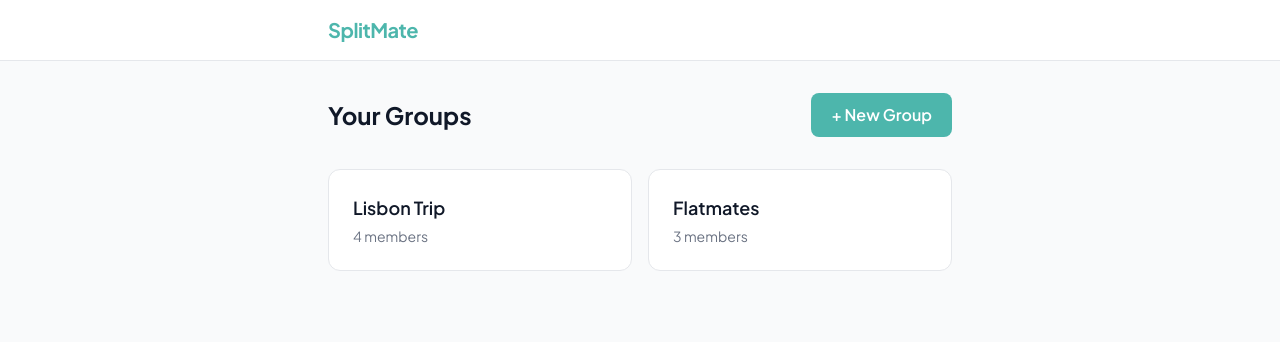
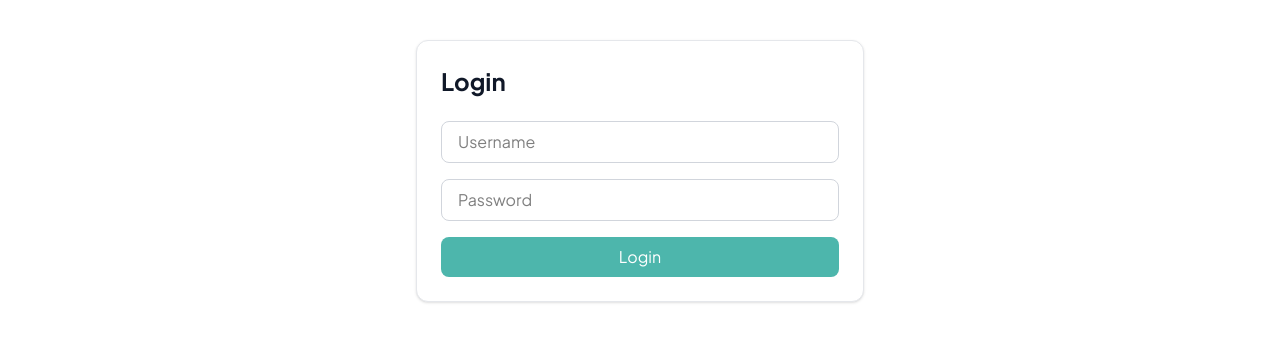
Before and after one commit to nt-arturleite/splitmate, a React (Vite) app: page / in a window 1280 px wide. Shown: the top 342 px of the page. Built offline with nearby package versions, Linux system fonts and the light colour scheme; data requests are answered from the project's data file.

Commit message:
feat: Implement Data & Backend Features

```diff
--- a/db.json
+++ b/db.json
@@ -1,23 +1,42 @@
 {
+  "users": [
+    { "id": 1, "name": "Ana", "username": "ana", "password": "password123" },
+    {
+      "id": 2,
+      "name": "Bruno",
+      "username": "bruno",
+      "password": "password123"
+    },
+    {
+      "id": 3,
+      "name": "Carlos",
+      "username": "carlos",
+      "password": "password123"
+    },
+    {
+      "id": 4,
+      "name": "Diana",
+      "username": "diana",
+      "password": "password123"
+    },
+    { "id": 5, "name": "Eva", "username": "eva", "password": "password123" },
+    { "id": 6, "name": "Lucas", "username": "lucas", "password": "password123" }
+  ],
   "groups": [
     {
       "id": "lisbon-trip",
       "name": "Lisbon Trip",
-      "members": [
-        "Ana",
-        "Bruno",
-        "Carlos",
-        "Diana"
-      ]
+      "members": [1, 2, 3, 4]
     },
     {
       "id": "flatmates",
       "name": "Flatmates",
-      "members": [
-        "Bruno",
-        "Eva",
-        "Carlos"
-      ]
+      "members": [2, 5, 3]
+    },
+    {
+      "name": "EI",
+      "members": [6],
+      "id": "PZtU8ORf4PA"
     }
   ],
   "expenses": [
@@ -26,137 +45,40 @@
       "groupId": "lisbon-trip",
       "description": "Dinner at Alfama",
       "amount": 6000,
-      "paidBy": "Ana",
-      "participants": [
-        "Ana",
-        "Bruno",
-        "Carlos",
-        "Diana"
-      ]
+      "paidById": 1,
+      "participantIds": [1, 2, 3, 4]
     },
     {
       "id": "exp-2",
       "groupId": "lisbon-trip",
       "description": "Taxi to hotel",
       "amount": 3200,
-      "paidBy": "Bruno",
-      "participants": [
-        "Ana",
-        "Bruno",
-        "Carlos",
-        "Diana"
-      ]
+      "paidById": 2,
+      "participantIds": [1, 2, 3, 4]
     },
     {
       "id": "exp-3",
       "groupId": "lisbon-trip",
       "description": "Museum tickets",
       "amount": 4800,
-      "paidBy": "Carlos",
-      "participants": [
-        "Ana",
-        "Bruno",
-        "Carlos",
-        "Diana"
-      ]
+      "paidById": 3,
+      "participantIds": [1, 2, 3, 4]
     },
     {
       "id": "exp-4",
       "groupId": "flatmates",
       "description": "Groceries",
       "amount": 8700,
-      "paidBy": "Eva",
-      "participants": [
-        "Bruno",
-        "Eva",
-        "Carlos"
-      ]
+      "paidById": 5,
+      "participantIds": [2, 5, 3]
     },
     {
       "id": "exp-5",
       "groupId": "flatmates",
       "description": "Electricity bill",
       "amount": 4500,
-      "paidBy": "Bruno",
-      "participants": [
-        "Bruno",
-        "Eva",
-        "Carlos"
-      ]
-    },
-    {
-      "groupId": "flatmates",
-      "description": "Teste",
-      "amount": 2000,
-      "paidBy": "Carlos",
-      "participants": [
-        "Bruno",
-        "Eva",
-        "Carlos"
-      ],
-      "id": "6k8uiVe5_04"
-    },
-    {
-      "groupId": "flatmates",
-      "description": "Settle Carlos",
-      "amount": 3066,
-      "paidBy": "Carlos",
-      "participants": [
-        "Eva"
-      ],
-      "id": "e1GS9ryFN7w"
-    },
-    {
-      "groupId": "lisbon-trip",
-      "description": "Settle Bruno",
-      "amount": 300,
-      "paidBy": "Bruno",
-      "participants": [
-        "Carlos"
-      ],
-      "id": "VY01N2Hpj2Q"
-    },
-    {
-      "groupId": "lisbon-trip",
-      "description": "Diana Settle with Ana",
-      "amount": 2500,
-      "paidBy": "Diana",
-      "participants": [
-        "Ana"
-      ],
-      "id": "y83fuPDPnRY"
-    },
-    {
-      "groupId": "lisbon-trip",
-      "description": "Diana Settle",
-      "amount": 1000,
-      "paidBy": "Diana",
-      "participants": [
-        "Carlos"
-      ],
-      "id": "a-mxe9-bL7o"
-    },
-    {
-      "groupId": "lisbon-trip",
-      "description": "Bruno expense",
-      "amount": 1000,
-      "paidBy": "Ana",
-      "participants": [
-        "Bruno"
-      ],
-      "id": "xcGTCB3ieHc"
-    },
-    {
-      "groupId": "flatmates",
-      "description": "cneas",
-      "amount": 2000,
-      "paidBy": "Eva",
-      "participants": [
-        "Carlos",
-        "Bruno",
-        "Eva"
-      ],
-      "id": "SuthL4rO0NY"
+      "paidById": 2,
+      "participantIds": [2, 5, 3]
     }
   ],
   "$schema": "./node_modules/json-server/schema.json"
--- a/package.json
+++ b/package.json
@@ -12,6 +12,7 @@
     "preview": "vite preview"
   },
   "dependencies": {
+    "papaparse": "^5.5.3",
     "react": "^19.2.4",
     "react-dom": "^19.2.4"
   },
@@ -19,6 +20,7 @@
     "@eslint/js": "^9.39.4",
     "@tailwindcss/vite": "^4.2.2",
     "@types/node": "^24.12.2",
+    "@types/papaparse": "^5.5.2",
     "@types/react": "^19.2.14",
     "@types/react-dom": "^19.2.3",
     "@vitejs/plugin-react": "^6.0.1",
--- a/src/App.tsx
+++ b/src/App.tsx
@@ -2,20 +2,45 @@ import { useState } from "react";
 import type { Group } from "./types";
 import GroupList from "./components/GroupList";
 import GroupDetail from "./components/GroupDetail";
+import Login from "./components/Login";
 
 export default function App() {
   const [selectedGroup, setSelectedGroup] = useState<Group | null>(null);
+  const [token, setToken] = useState<string | null>(
+    localStorage.getItem("token"),
+  );
+
+  const handleLogin = (newToken: string) => {
+    localStorage.setItem("token", newToken);
+    setToken(newToken);
+  };
+
+  const handleLogout = () => {
+    localStorage.removeItem("token");
+    setToken(null);
+    setSelectedGroup(null);
+  };
+
+  if (!token) {
+    return <Login onLogin={handleLogin} />;
+  }
 
   return (
     <div className="min-h-screen bg-gray-50 font-sans">
       <header className="bg-white border-b border-gray-200">
-        <div className="max-w-2xl mx-auto px-6 py-4">
+        <div className="max-w-2xl mx-auto px-6 py-4 flex justify-between items-center">
           <h1
             className="text-xl font-bold text-teal tracking-tight cursor-pointer"
             onClick={() => setSelectedGroup(null)}
           >
             SplitMate
           </h1>
+          <button
+            onClick={handleLogout}
+            className="text-sm text-gray-500 hover:text-teal transition-colors"
+          >
+            Logout
+          </button>
         </div>
       </header>
 
--- a/src/components/ExpenseForm.tsx
+++ b/src/components/ExpenseForm.tsx
@@ -17,6 +17,7 @@ export default function ExpenseForm({
   const [amountInput, setAmountInput] = useState("");
   const [paidBy, setPaidBy] = useState(members[0] ?? "");
   const [participants, setParticipants] = useState<string[]>(members);
+  const [isRecurring, setIsRecurring] = useState(false);
   const [showToast, setShowToast] = useState(false);
 
   useEffect(() => {
@@ -28,7 +29,13 @@ export default function ExpenseForm({
   const handleSubmit = async (e: React.SubmitEvent) => {
     e.preventDefault();
     const amount = Math.round(parseFloat(amountInput) * 100);
-    if (!description.trim() || isNaN(amount) || amount <= 0 || participants.length === 0) return;
+    if (
+      !description.trim() ||
+      isNaN(amount) ||
+      amount <= 0 ||
+      participants.length === 0
+    )
+      return;
 
     const expense = await createExpense({
       groupId,
@@ -36,6 +43,8 @@ export default function ExpenseForm({
       amount,
       paidBy,
       participants,
+      isRecurring,
+      recurrencePeriod: isRecurring ? "monthly" : undefined,
     });
 
     onExpenseAdded(expense);
@@ -44,6 +53,7 @@ export default function ExpenseForm({
     setAmountInput("");
     setPaidBy(members[0] ?? "");
     setParticipants(members);
+    setIsRecurring(false);
   };
 
   const toggleParticipant = (member: string) => {
@@ -51,7 +61,7 @@ export default function ExpenseForm({
     setParticipants((prev) =>
       prev.includes(member)
         ? prev.filter((m) => m !== member)
-        : [...prev, member]
+        : [...prev, member],
     );
   };
 
@@ -65,9 +75,7 @@ export default function ExpenseForm({
           Expense added!
         </div>
       )}
-      <h2 className="text-lg font-semibold text-gray-900 mb-4">
-        Add Expense
-      </h2>
+      <h2 className="text-lg font-semibold text-gray-900 mb-4">Add Expense</h2>
       <div className="space-y-4">
         <div>
           <label className="block text-sm font-medium text-gray-700 mb-1">
@@ -102,14 +110,8 @@ export default function ExpenseForm({
             </label>
             <select
               value={paidBy}
-              onChange={(e) => {
-                const newPayer = e.target.value;
-                setPaidBy(newPayer);
-                setParticipants((prev) =>
-                  prev.includes(newPayer) ? prev : [...prev, newPayer]
-                );
-              }}
-              className="w-full border border-gray-300 rounded-lg px-4 py-2.5 text-sm focus:outline-none focus:ring-2 focus:ring-teal/40 focus:border-teal bg-white"
+              onChange={(e) => setPaidBy(e.target.value)}
+              className="w-full border border-gray-300 rounded-lg px-4 py-2.5 text-sm focus:outline-none focus:ring-2 focus:ring-teal/40 focus:border-teal"
             >
               {members.map((member) => (
                 <option key={member} value={member}>
@@ -120,21 +122,23 @@ export default function ExpenseForm({
           </div>
         </div>
         <div>
-          <label className="block text-sm font-medium text-gray-700 mb-2">
+          <label className="block text-sm font-medium text-gray-700 mb-1">
             Split between
           </label>
-          <div className="flex flex-wrap gap-2">
+          <div className="flex flex-wrap gap-2 mt-2">
             {members.map((member) => (
               <button
                 key={member}
                 type="button"
                 onClick={() => toggleParticipant(member)}
-                className={`text-xs font-medium px-3 py-1.5 rounded-full border transition-colors ${
+                className={`px-3 py-1 text-sm rounded-full transition-colors ${
+                  participants.includes(member)
+                    ? "bg-teal text-white"
+                    : "bg-gray-100 text-gray-700 hover:bg-gray-200"
+                } ${
                   member === paidBy
-                    ? "bg-teal text-white border-teal opacity-75 cursor-default"
-                    : participants.includes(member)
-                      ? "bg-teal text-white border-teal cursor-pointer"
-                      : "bg-white text-gray-500 border-gray-300 hover:border-gray-400 cursor-pointer"
+                    ? "opacity-50 cursor-not-allowed"
+                    : "cursor-pointer"
                 }`}
               >
                 {member}
@@ -142,9 +146,24 @@ export default function ExpenseForm({
             ))}
           </div>
         </div>
+        <div className="flex items-center">
+          <input
+            id="is-recurring"
+            type="checkbox"
+            checked={isRecurring}
+            onChange={(e) => setIsRecurring(e.target.checked)}
+            className="h-4 w-4 text-teal border-gray-300 rounded focus:ring-teal"
+          />
+          <label
+            htmlFor="is-recurring"
+            className="ml-2 block text-sm text-gray-900"
+          >
+            Recurring expense (monthly)
+          </label>
+        </div>
         <button
           type="submit"
-          className="bg-teal hover:bg-teal-dark text-white font-semibold px-6 py-2.5 rounded-lg transition-colors cursor-pointer"
+          className="w-full bg-teal text-white font-semibold py-2.5 rounded-lg hover:bg-teal-dark transition-colors focus:outline-none focus:ring-2 focus:ring-offset-2 focus:ring-teal"
         >
           Add Expense
         </button>
--- a/src/components/GroupList.tsx
+++ b/src/components/GroupList.tsx
@@ -11,6 +11,7 @@ export default function GroupList({ onSelectGroup }: GroupListProps) {
   const [showForm, setShowForm] = useState(false);
   const [name, setName] = useState("");
   const [membersInput, setMembersInput] = useState("");
+  const [currency, setCurrency] = useState<"USD" | "EUR" | "GBP">("EUR");
 
   useEffect(() => {
     getGroups().then(setGroups);
@@ -24,7 +25,7 @@ export default function GroupList({ onSelectGroup }: GroupListProps) {
       .filter(Boolean);
     if (!name.trim() || members.length === 0) return;
 
-    const group = await createGroup(name.trim(), members);
+    const group = await createGroup(name.trim(), members, currency);
     setGroups((prev) => [...prev, group]);
     setName("");
     setMembersInput("");
@@ -76,6 +77,22 @@ export default function GroupList({ onSelectGroup }: GroupListProps) {
                 className="w-full border border-gray-300 rounded-lg px-4 py-2.5 text-sm focus:outline-none focus:ring-2 focus:ring-teal/40 focus:border-teal"
               />
             </div>
+            <div>
+              <label className="block text-sm font-medium text-gray-700 mb-1">
+                Currency
+              </label>
+              <select
+                value={currency}
+                onChange={(e) =>
+                  setCurrency(e.target.value as "USD" | "EUR" | "GBP")
+                }
+                className="w-full border border-gray-300 rounded-lg px-4 py-2.5 text-sm focus:outline-none focus:ring-2 focus:ring-teal/40 focus:border-teal"
+              >
+                <option value="EUR">EUR (€)</option>
+                <option value="USD">USD ($)</option>
+                <option value="GBP">GBP (£)</option>
+              </select>
+            </div>
             <button
               type="submit"
               className="bg-teal hover:bg-teal-dark text-white font-semibold px-6 py-2.5 rounded-lg transition-colors cursor-pointer"
--- /dev/null
+++ b/src/components/Login.tsx
@@ -0,0 +1,52 @@
+import { useState } from "react";
+
+interface LoginProps {
+  onLogin: (token: string) => void;
+}
+
+export default function Login({ onLogin }: LoginProps) {
+  const [username, setUsername] = useState("");
+  const [password, setPassword] = useState("");
+
+  const handleSubmit = async (e: React.FormEvent) => {
+    e.preventDefault();
+    // In a real app, you'd call an API to log the user in.
+    // For this demo, we'll just simulate it.
+    if (username && password) {
+      onLogin(`${username}-token`);
+    }
+  };
+
+  return (
+    <div className="max-w-md mx-auto mt-10">
+      <form
+        onSubmit={handleSubmit}
+        className="bg-white border border-gray-200 rounded-xl p-6 shadow-sm"
+      >
+        <h1 className="text-2xl font-bold text-gray-900 mb-6">Login</h1>
+        <div className="space-y-4">
+          <input
+            type="text"
+            placeholder="Username"
+            value={username}
+            onChange={(e) => setUsername(e.target.value)}
+            className="w-full px-4 py-2 border border-gray-300 rounded-lg"
+          />
+          <input
+            type="password"
+            placeholder="Password"
+            value={password}
+            onChange={(e) => setPassword(e.target.value)}
+            className="w-full px-4 py-2 border border-gray-300 rounded-lg"
+          />
+          <button
+            type="submit"
+            className="w-full bg-teal text-white py-2 rounded-lg hover:bg-teal-dark transition-colors"
+          >
+            Login
+          </button>
+        </div>
+      </form>
+    </div>
+  );
+}
```
Also changed, not shown: src/api.ts (+4 -3 lines), src/components/GroupDetail.tsx (+34 -4 lines), src/types.ts (+7 -0 lines), 2 other files (tests, documents, lock files or other folders).
